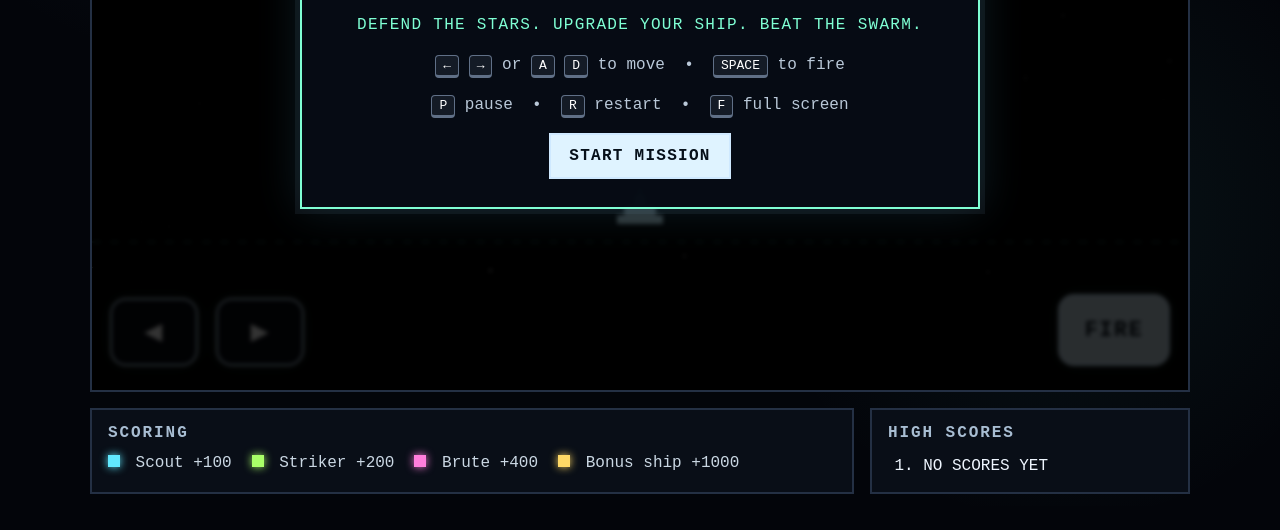
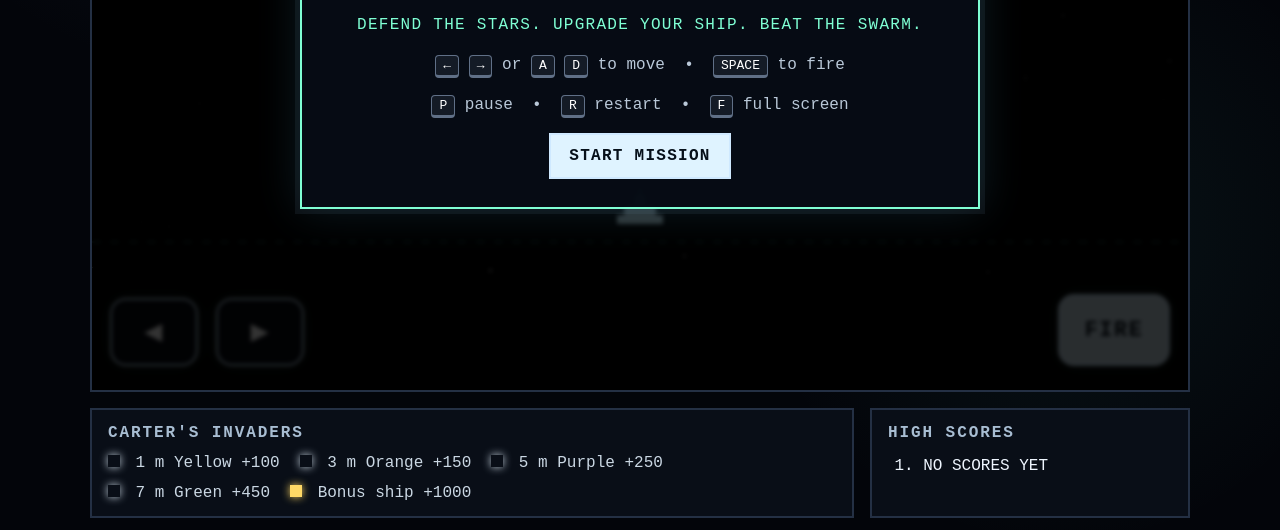
Before and after one commit to claytools/pixel-patrol, a plain HTML site: page index.html in a window 1280 px wide. Shown: the part 527-1057 px from the top of the page. Before the commit the page ends 1033 px from the top, so only its background shows below. Drawn offline with Linux system fonts and the light colour scheme.

Commit message:
Add Carter monster scoring and persistent next-level shop button

```diff
--- a/index.html
+++ b/index.html
@@ -2,7 +2,7 @@
 <html lang="en">
 <head>
   <meta charset="utf-8" />
-  <meta name="viewport" content="width=device-width, initial-scale=1" />
+  <meta name="viewport" content="width=device-width, initial-scale=1, viewport-fit=cover" />
   <meta name="theme-color" content="#05070c" />
   <title>Pixel Invaders</title>
   <link rel="stylesheet" href="style.css" />
@@ -32,10 +32,12 @@
       </div></div>
 
       <div id="upgradeOverlay" class="overlay"><div class="panel upgrade-panel">
-        <p class="eyebrow">LEVEL CLEARED</p><h2>SHIP UPGRADE BAY</h2>
-        <p class="upgrade-bank">AVAILABLE SCORE: <strong id="upgradeScore">0</strong></p>
+        <div class="shop-heading">
+          <p class="eyebrow">LEVEL CLEARED</p><h2>SHIP UPGRADE BAY</h2>
+          <p class="upgrade-bank">AVAILABLE SCORE: <strong id="upgradeScore">0</strong></p>
+        </div>
         <div id="upgradeChoices" class="upgrade-grid"></div>
-        <button id="continueButton" type="button" class="secondary">SKIP / CONTINUE</button>
+        <div class="shop-footer"><button id="continueButton" type="button">NEXT LEVEL ▶</button></div>
       </div></div>
 
       <div id="gameOverOverlay" class="overlay"><div class="panel">
@@ -56,8 +58,12 @@
     </section>
 
     <section class="below-game">
-      <div class="instructions"><h2>SCORING</h2><div class="score-key">
-        <span><i class="dot small"></i> Scout +100</span><span><i class="dot medium"></i> Striker +200</span><span><i class="dot large"></i> Brute +400</span><span><i class="dot bonus"></i> Bonus ship +1000</span>
+      <div class="instructions"><h2>CARTER'S INVADERS</h2><div class="score-key">
+        <span><i class="dot yellow"></i> 1 m Yellow +100</span>
+        <span><i class="dot orange"></i> 3 m Orange +150</span>
+        <span><i class="dot purple"></i> 5 m Purple +250</span>
+        <span><i class="dot green"></i> 7 m Green +450</span>
+        <span><i class="dot bonus"></i> Bonus ship +1000</span>
       </div></div>
       <div class="leaderboard"><h2>HIGH SCORES</h2><ol id="leaderboard"></ol></div>
     </section>
```
